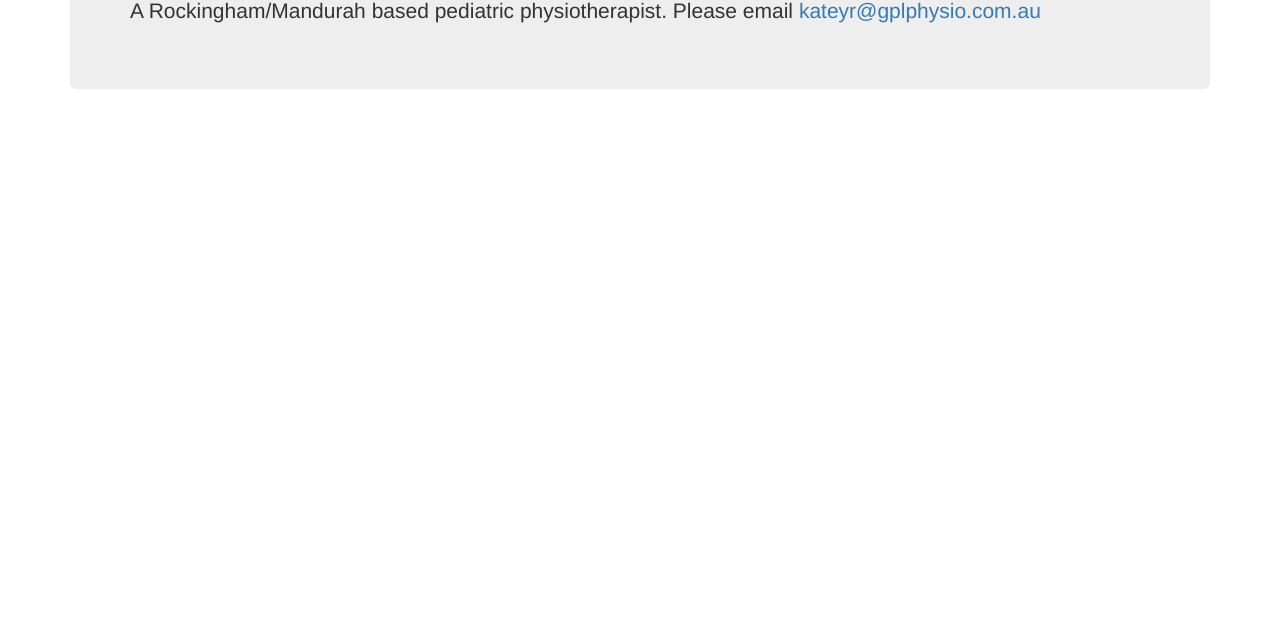
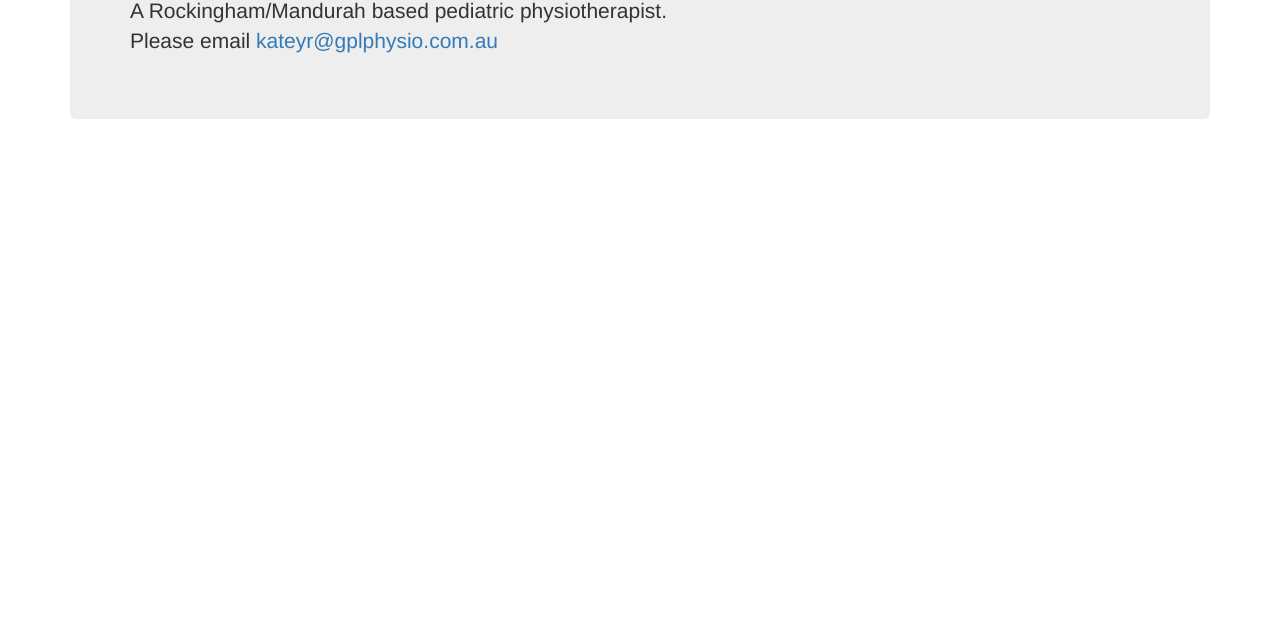
Before and after one commit to gplwebhost/gplwebhost.github.io, a plain HTML site: page index.html in a window 1280 px wide. Shown: the part 171-800 px from the top of the page. Drawn offline with nearby package versions, Linux system fonts and the light colour scheme.

Commit message:
another change

```diff
--- a/index.html
+++ b/index.html
@@ -34,7 +34,7 @@
       <!-- Main component for a primary marketing message or call to action -->
       <div class="jumbotron">
         <h1>GPL Physio</h1>
-        <p>A Rockingham/Mandurah based pediatric physiotherapist. Please email <a href="mailto:kateyr@gplphysio.com.au">kateyr@gplphysio.com.au</a></p>
+        <p>A Rockingham/Mandurah based pediatric physiotherapist.<br>Please email <a href="mailto:kateyr@gplphysio.com.au">kateyr@gplphysio.com.au</a></p>
         </p>
       </div>
 
```
